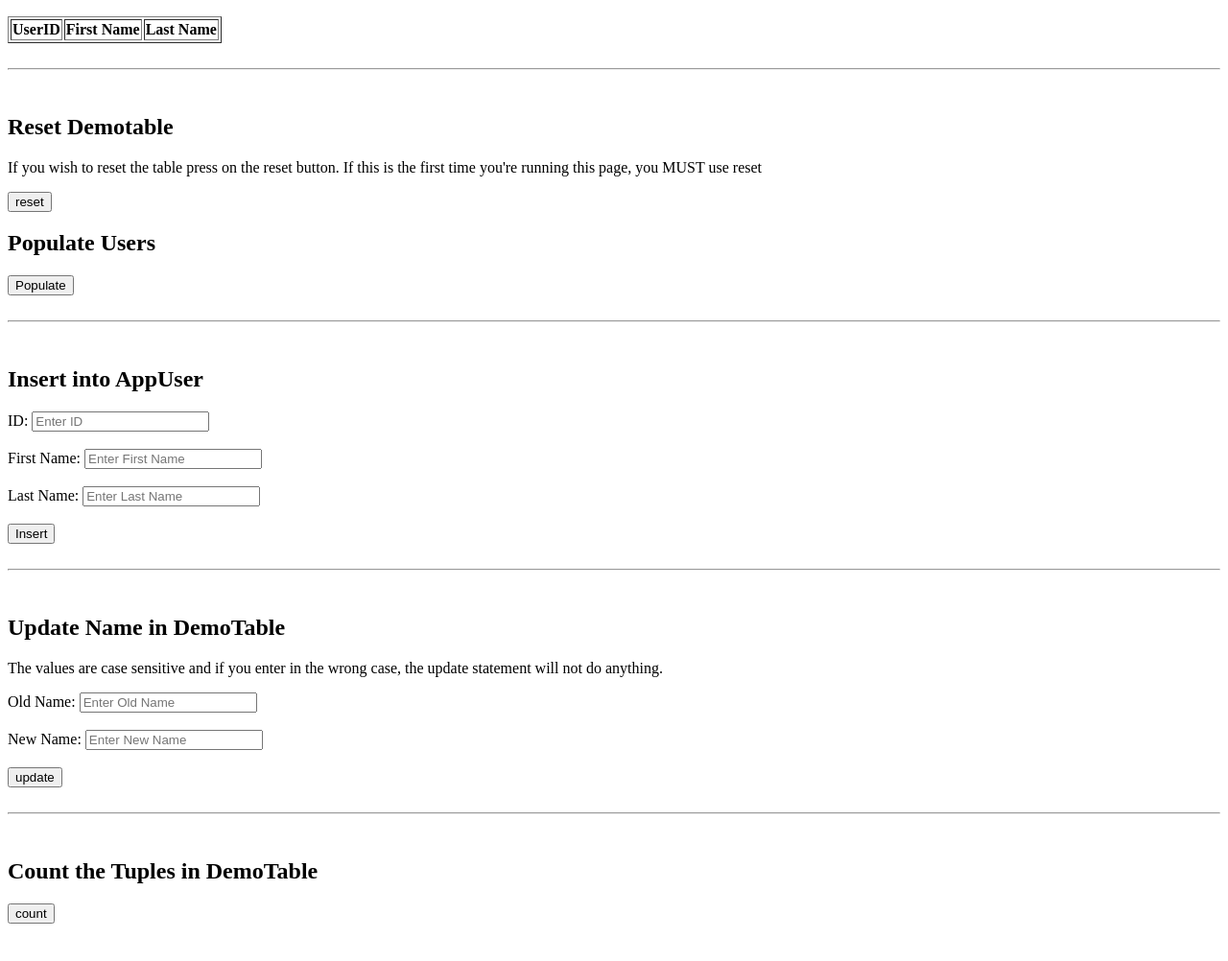
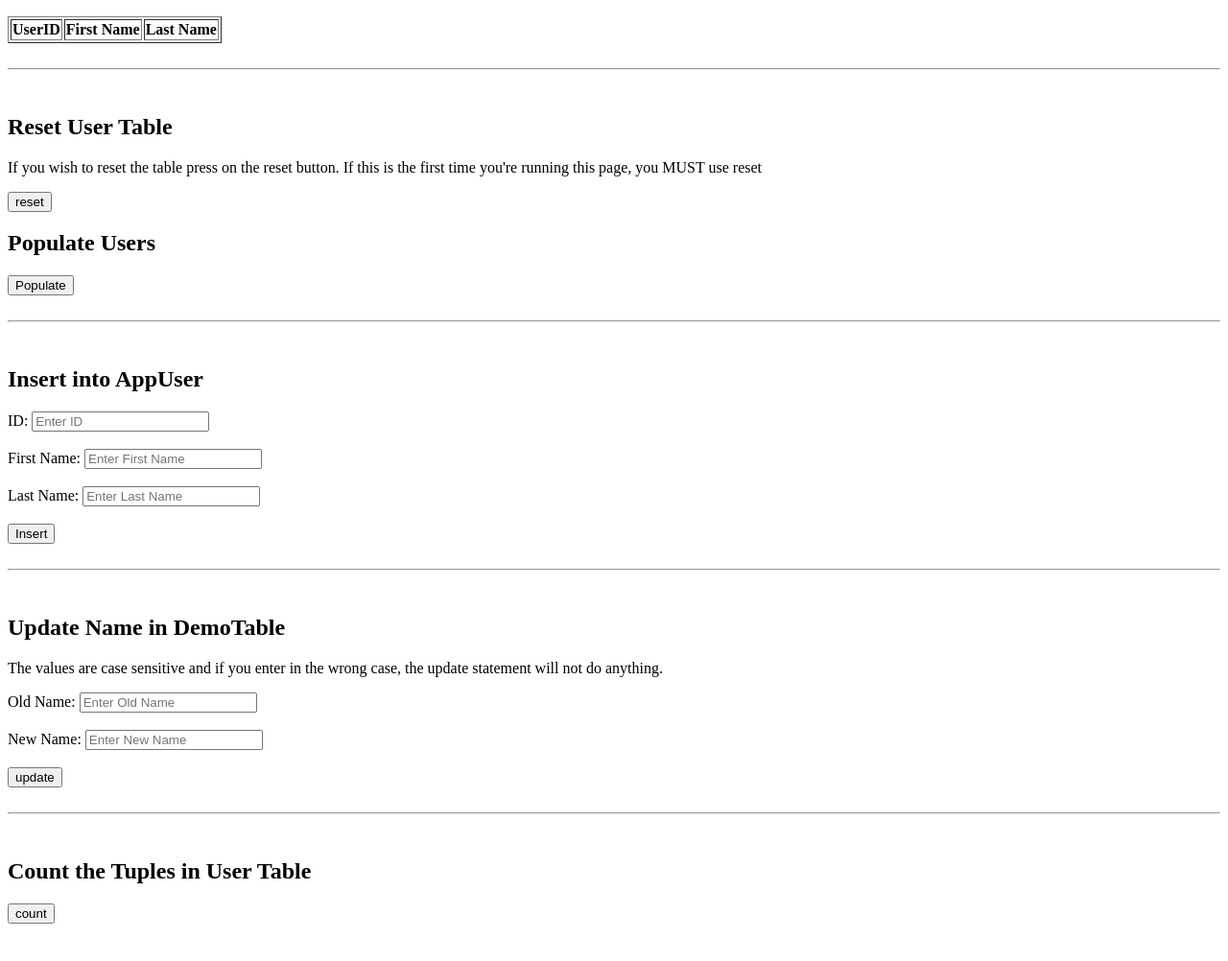
Before and after one commit to ChungYuEricson/Garden-Database-Management-System, a website: page milestone_4/CPSC304_Node_Project-main/public/index.html in a window 1280 px wide. Shown: the part 184-1186 px from the top of the page at 96% size. Drawn offline with Linux system fonts and the light colour scheme; no server answers.

Commit message:
Updated some html names

```diff
--- a/milestone_4/CPSC304_Node_Project-main/public/index.html
+++ b/milestone_4/CPSC304_Node_Project-main/public/index.html
@@ -55,7 +55,7 @@
 
     <br><hr><br> <!-- ========================================================================= -->
 
-    <h2>Reset Demotable</h2>
+    <h2>Reset User Table</h2>
     <p>If you wish to reset the table press on the reset button. If this is the first time you're running this page, you MUST use reset</p>
     <button id="resetAppUsers"> reset </button> <br>
     <!-- A placeholder to display messages related to the reset operation. -->
@@ -102,7 +102,7 @@
 
     <br><hr><br> <!-- ========================================================================= -->
 
-    <h2>Count the Tuples in DemoTable</h2>
+    <h2>Count the Tuples in User Table</h2>
     <!-- <button id="countDemotable"> count </button> <br><br> -->
     <button id="countAppUsers"> count </button> <br><br>
     <!-- A placeholder to display the count result. -->
```
